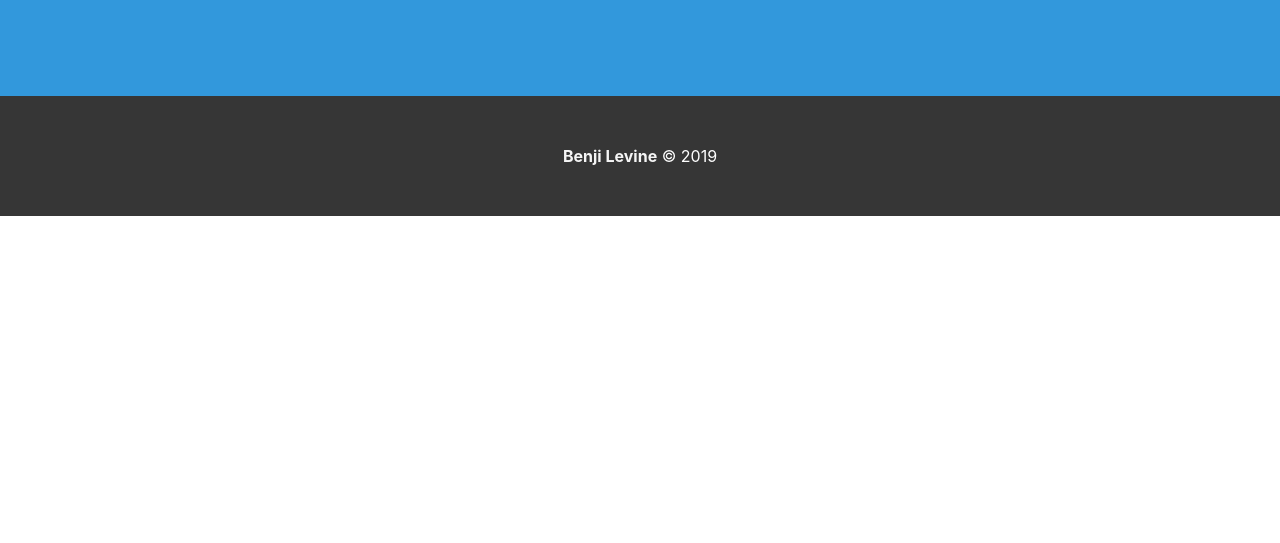
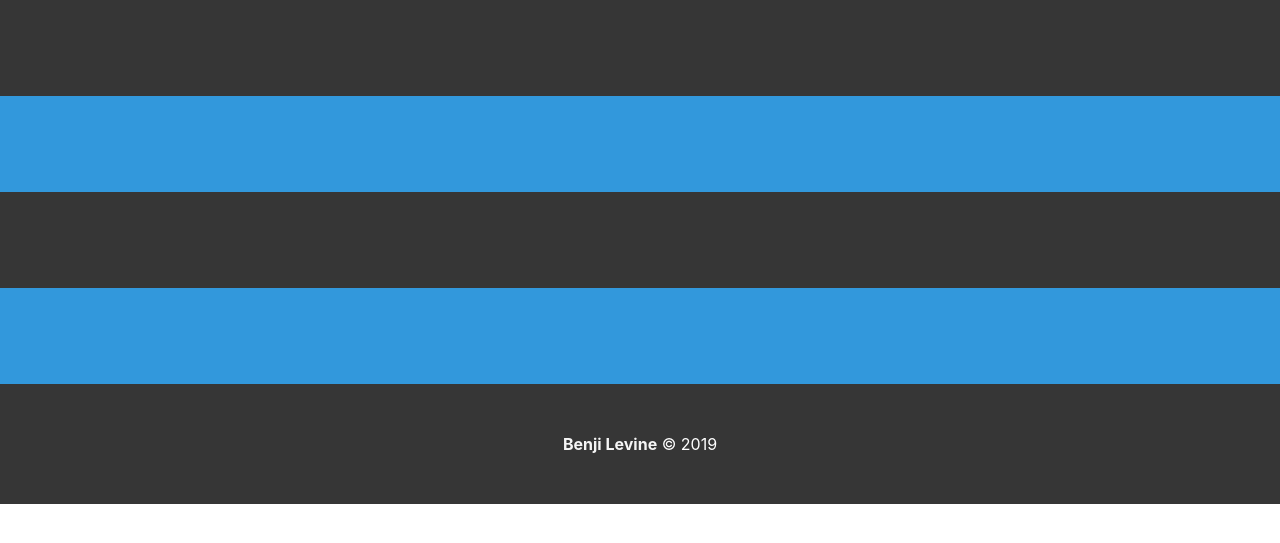
Before and after one commit to bmaximuml/v3.benjilevine.com, a Flask app: page / in a window 1280 px wide. Shown: the part 52-595 px from the top of the page. Run offline with Flask 2, Linux system fonts and the light colour scheme.

Commit message:
Set general structure for main page

```diff
--- a/benjilevine.com/templates/default.html
+++ b/benjilevine.com/templates/default.html
@@ -47,7 +47,7 @@
         </div>
     {% endblock %}
 </nav>
-<section class="section hero is-info">
+<section>
     {% for message in get_flashed_messages() %}
         <div class="flash">{{ message }}</div>
     {% endfor %}
--- a/benjilevine.com/templates/index.html
+++ b/benjilevine.com/templates/index.html
@@ -1,4 +1,24 @@
 {% extends 'default.html' %}
 
 {% block content %}
+    <div class="hero is-dark" id="about">
+        <div class="hero-body">
+
+        </div>
+    </div>
+    <div class="hero is-info" id="projects">
+        <div class="hero-body">
+
+        </div>
+    </div>
+    <div class="hero is-dark" id="skills">
+        <div class="hero-body">
+
+        </div>
+    </div>
+    <div class="hero is-info" id="contact">
+        <div class="hero-body">
+
+        </div>
+    </div>
 {% endblock %}
```
